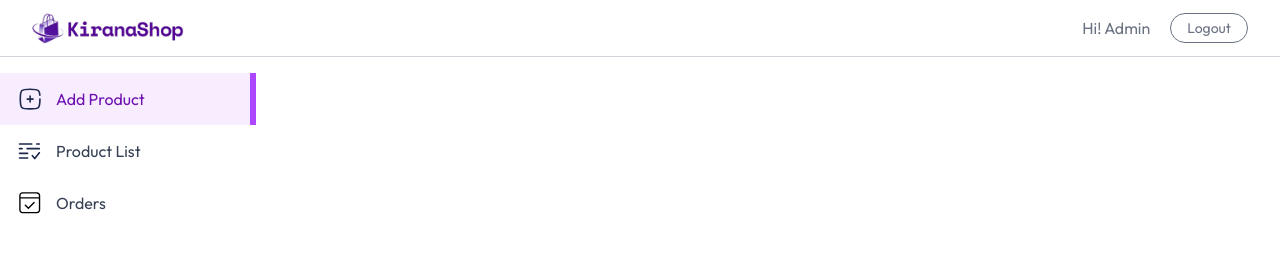
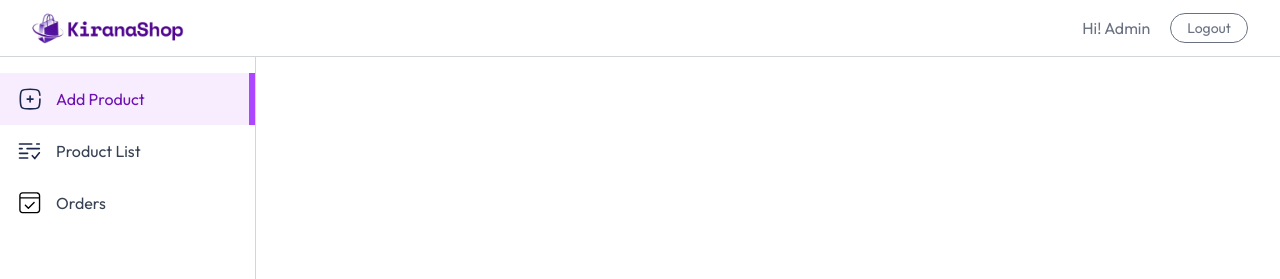
Before and after one commit to Omkar-Tale/KiranaShop-FrondEnd, a React (Vite) app: page /seller in a window 1280 px wide. Both pictures are taken after typing "name@example.com", "Sample123" into the empty fields and a click on the button "Login". Shown: the top 279 px of the page. Built offline with nearby package versions, Linux system fonts and the light colour scheme.

Commit message:
little changes in seller layout

```diff
--- a/src/pages/seller/SellerLayout.jsx
+++ b/src/pages/seller/SellerLayout.jsx
@@ -28,8 +28,8 @@ const SellerLayout = () => {
                     <button onClick={logout} className='border rounded-full text-sm px-4 py-1'>Logout</button>
                 </div>
             </div>
-            <div className='flex'>
-                <div className="md:w-64 w-16 border-rh-[550px] text-base border-gray-300 pt-4 flex flex-col transition-all duration-300">
+            <div className='flex min-h-screen'>
+                <div className="md:w-64 w-16 border-r text-base border-gray-300 pt-4 flex flex-col transition-all duration-300">
                 {sidebarLinks.map((item) => (
                     <NavLink to={item.path} key={item.name} end={item.path === "/seller"}
                         className={({isActive})=>`flex items-center py-3 px-4 gap-3
```
